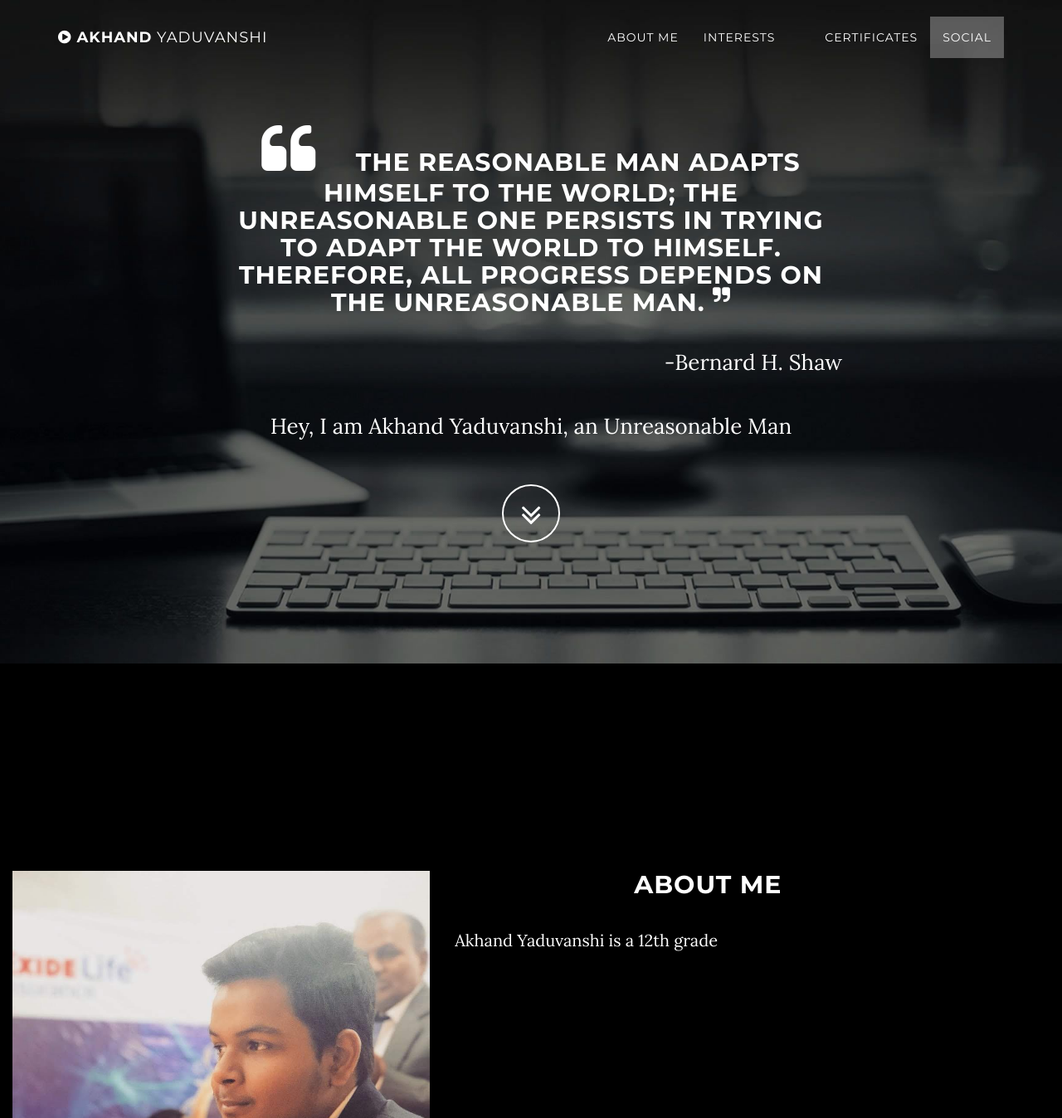
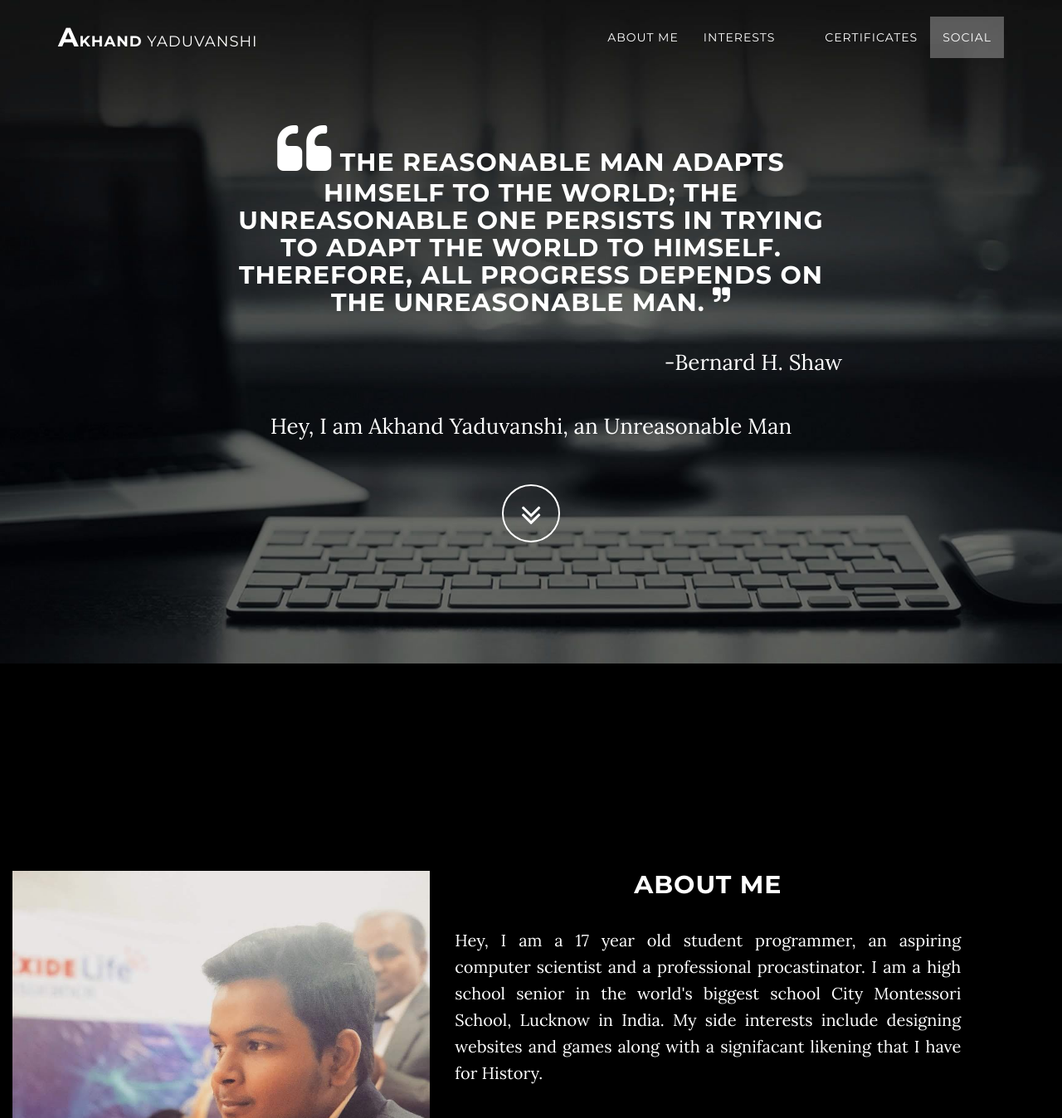
Before and after one commit to Silv3rh4t/silv3rh4t.github.io, a plain HTML site: page index.html in a window 1280 px wide. Shown: the top 1348 px of the page at 83% size. Drawn offline with nearby package versions, Linux system fonts and the light colour scheme.

Commit message:
kinda fixed

```diff
--- a/index.html
+++ b/index.html
@@ -42,7 +42,7 @@
                     Menu <i class="fa fa-bars"></i>
                 </button>
                 <a class="navbar-brand page-scroll" href="#page-top">
-                    <i class="fa fa-play-circle"></i> Akhand<span class="light"> Yaduvanshi</span>
+                     <font size="6px" >A</font>khand<span class="light"> Yaduvanshi</span>
                 </a>
             </div>
 
@@ -83,7 +83,7 @@
                     <div class="col-md-8 col-md-offset-2">
                         <h1 class="brand-heading">
                             <i class="fa  fa-quote-left quote"></i>
-                            &nbsp;&nbsp;&nbsp;
+
                             The reasonable man adapts himself to the world;
                             the unreasonable one persists in trying to adapt the world to himself.
                             Therefore, all progress depends on the unreasonable man.
@@ -113,14 +113,17 @@
 
             <div class="col-lg-6 about-text">
                 <h2>About Me</h2>
-                <p style="text-align:justify">Akhand Yaduvanshi is a 12th grade </p>
+                <p style="text-align:justify">Hey, I am a 17 year old student programmer, an aspiring computer scientist and a professional procastinator.
+                I am a high school senior in the world's biggest school City Montessori School, Lucknow in India. My side interests
+                include designing websites and games along with a signifacant likening that I have for History.
+                </p>
             </div>
 
         </div>
 
     </section>
 
-    <section id="interests" class="container content-section text-center">
+    <section id="interests" class="container content-section text-center" hidden>
         <h2>Interests</h2>
             <ul class="list">
                 <li>Everything tech</li>
@@ -133,13 +136,13 @@
 
 
 
-    <!-- Achievements Section -->
+    <!-- Achievements Section
     <section id="achievements" class="content-section text-center">
         <div id="gallery" class="container text-center">
             <img class="img-responsive" src="Certificates/Solo_HTML.jpg" alt="SoloLearn HTML Certificate" />
-            <!--<img class="img-responsive" src="Certificates/Solo_Java.jpg" alt="SoloLearn Java Certificate" />-->
+            <!--<img class="img-responsive" src="Certificates/Solo_Java.jpg" alt="SoloLearn Java Certificate" />
         </div>
-    </section>
+    </section>-->
 
     <!-- Contact Section -->
     <section id="contact" class="container content-section text-center">
```
